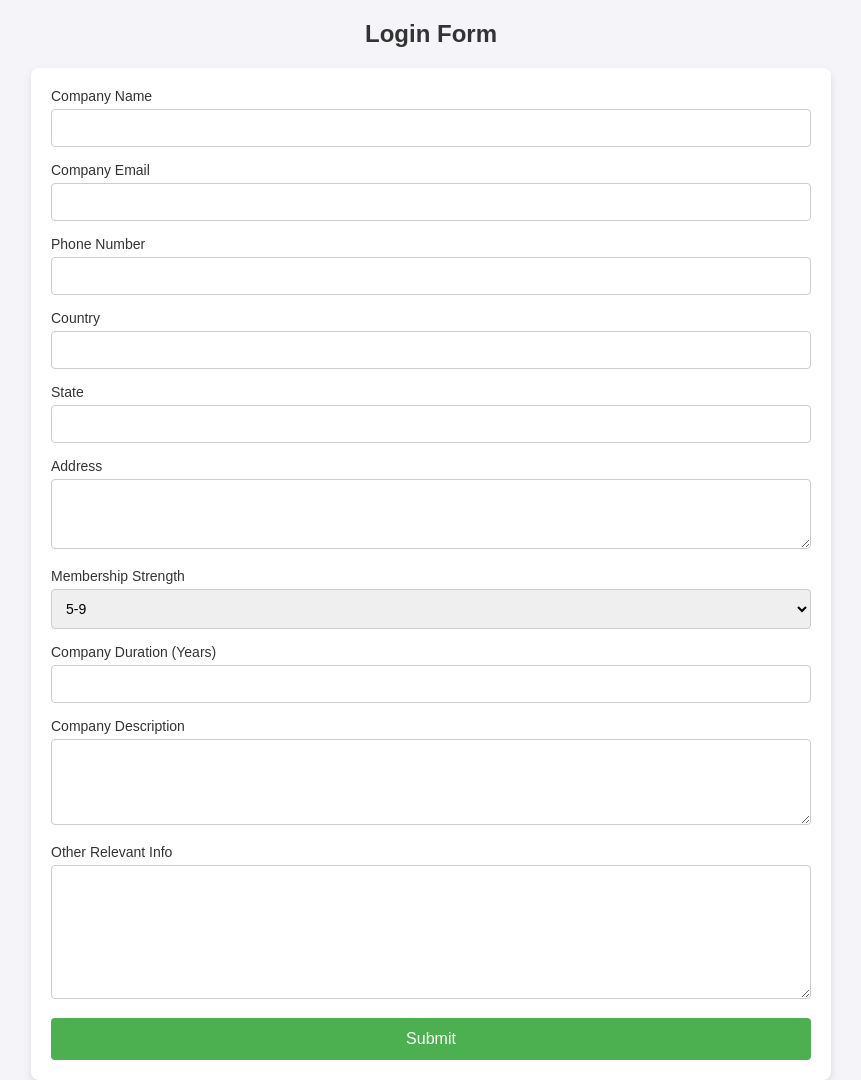
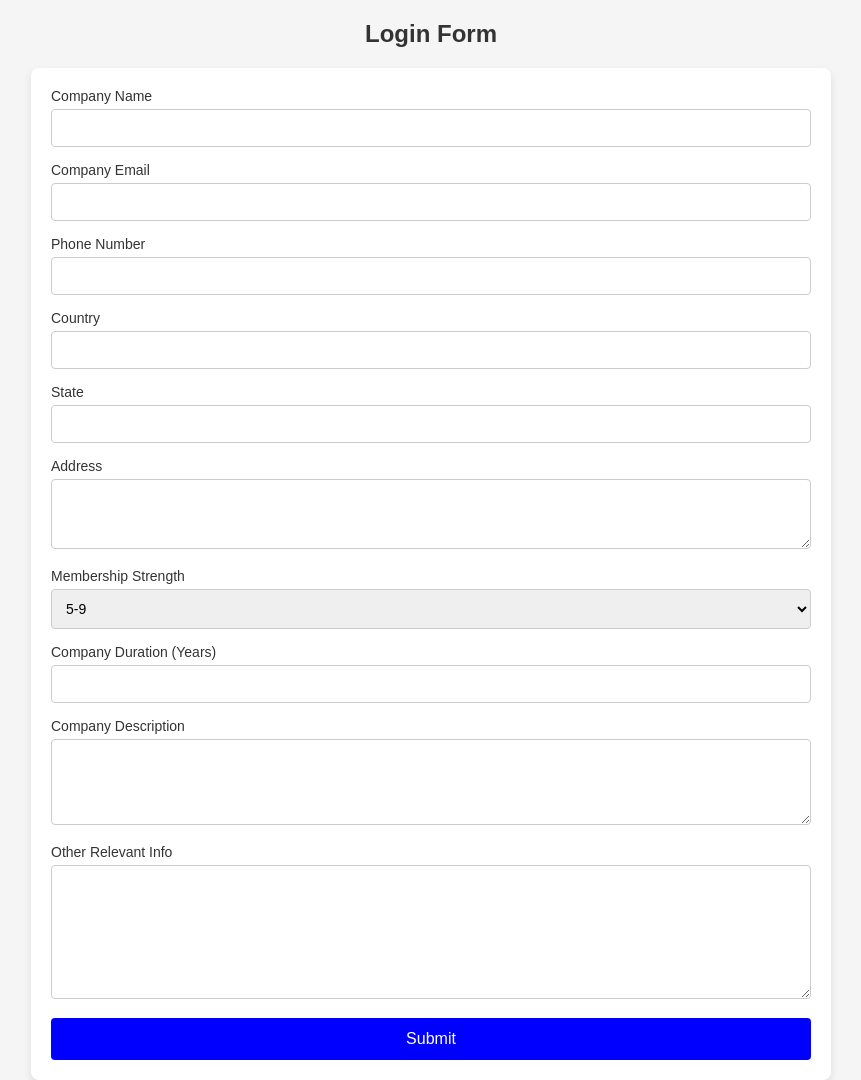
Before and after one commit to Jagoum/Alpha, a website: page app/login.html in a window 1280 px wide. Shown: the whole page, without its empty margins (209-1070 px from the left). Drawn offline with Linux system fonts and the light colour scheme.

Commit message:
updated the login.css and projects.css changed button color

```diff
--- a/app/login.css
+++ b/app/login.css
@@ -8,7 +8,7 @@
 /* Body styling */
 body {
     font-family: Arial, sans-serif;
-    background-color: #f4f4f9;
+    background-color: whitesmoke;
     display: flex;
     flex-direction: column;
     align-items: center;
@@ -65,7 +65,7 @@ textarea {
 button {
     width: 100%;
     padding: 12px;
-    background-color: #4CAF50;
+    background-color: blue;
     color: white;
     font-size: 16px;
     border: none;
@@ -75,5 +75,5 @@ button {
 }
 
 button:hover {
-    background-color: #45a049;
+    background-color: #5a7aa5;
 }
--- a/app/projects.css
+++ b/app/projects.css
@@ -1,6 +1,6 @@
 
 body{
-    background-color: rgb(185, 206, 186);
+    background-color: whitesmoke;
     font-family: Arial, sans-serif;
     margin: 20px;
 }
@@ -28,12 +28,12 @@ button {
     margin-top: 15px;
     padding: 10px;
     width: 100%;
-    background-color: #479260;
+    background-color: blue;
     color: white;
     border: none;
     border-radius: 4px;
     cursor: pointer;
 }
 button:hover {
-    background-color: #258635;
+    background-color: #5f57a3;
 }
```
